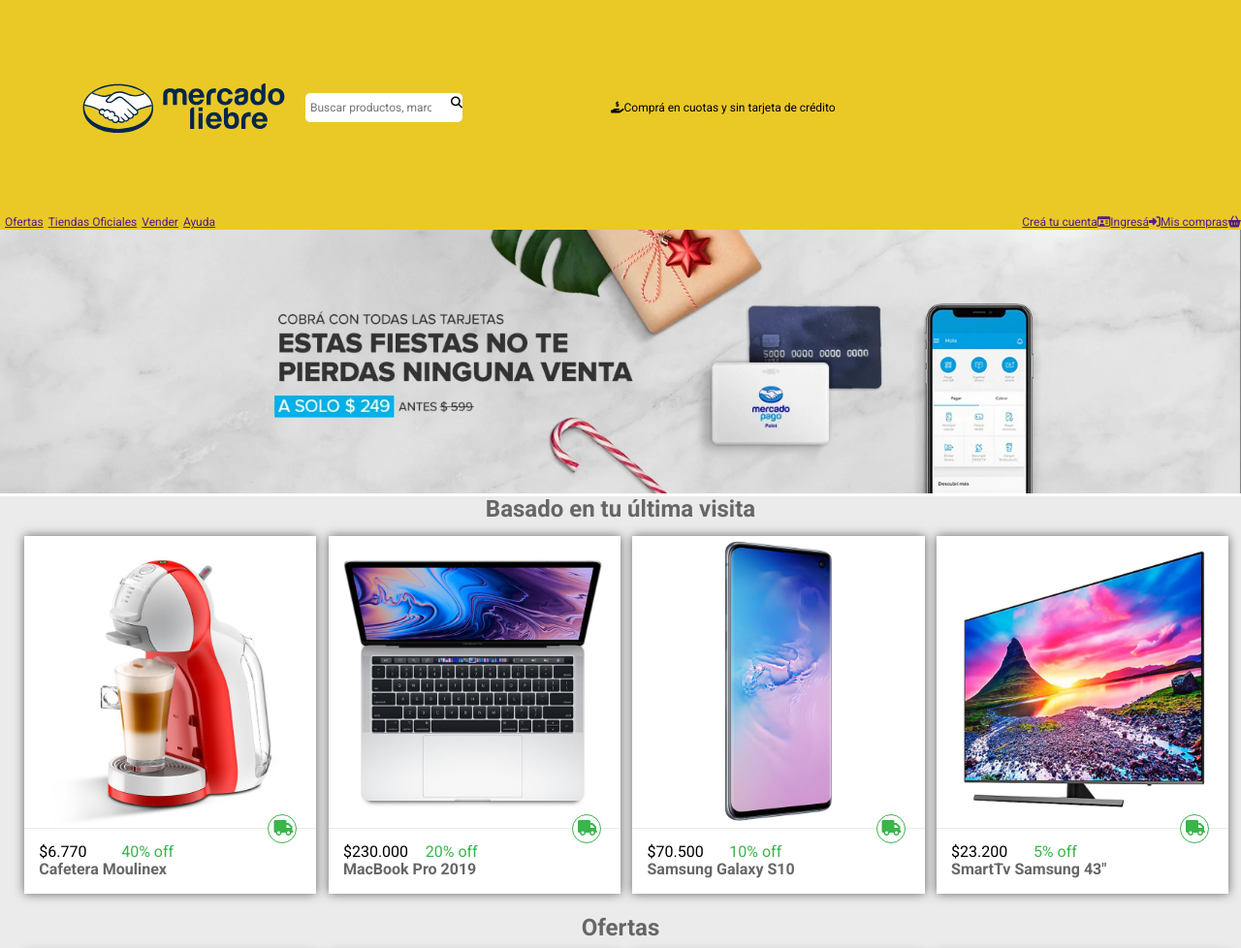
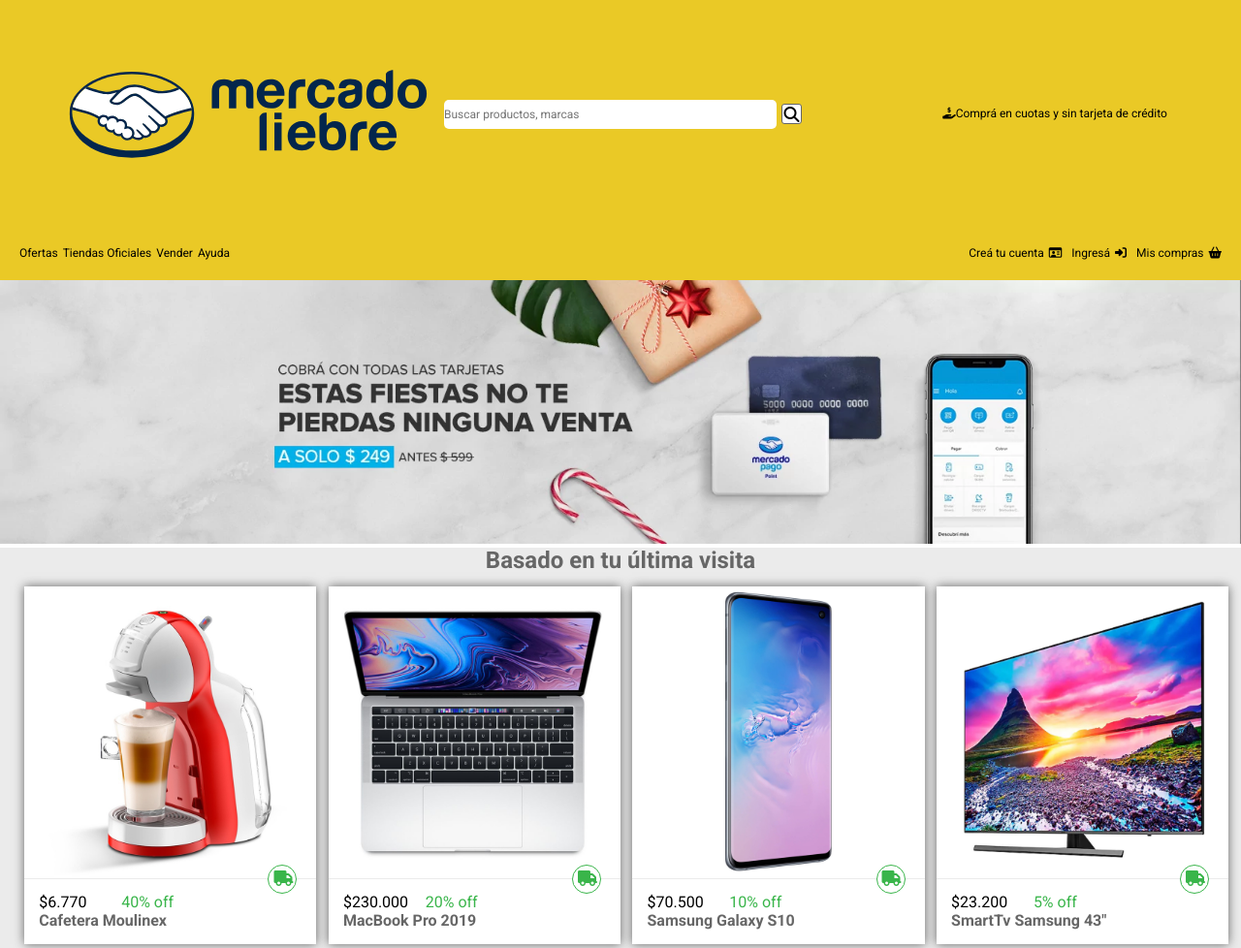
Before and after one commit to Garasaki/mercado-liebre, a website: page views/home.html in a window 1280 px wide. Shown: the top 978 px of the page at 97% size. Drawn offline with nearby package versions, Linux system fonts and the light colour scheme; files whose address does not match are found by name.

Commit message:
ultimo update clase flexbox terminada

```diff
--- a/public/css/styles.css
+++ b/public/css/styles.css
@@ -26,98 +26,41 @@
   text-align: center;
 }
 
-.header-logo{
+.header-logo {
   padding: 5%;
   display: flex;
   align-items: center;
 }
 
-.header-logo img{
+.header-logo img {
   width: 50%;
   padding: 20px;
 }
 
-.search-bar{
-border:none;
+.search-bar {
+  border: none;
   border-radius: 5px;
   font-size: 12px;
   height: 30px;
+}
+
+.search-wrap {
+  position: relative;
   width: 50%;
   padding: 5px;
 }
 
-.fa-search{
-background-color: var(white);
+.search-wrap input {
+  width: 100%;
+  padding-right: 20px;
+  margin-left: 5px;
 }
 
-.search-wrap{
-    position: relative;
-}
-
-.search-wrap input{
-width: 100%;
-padding-right: 20px;
-}
-
-.search-wrap i{
+.fa-search {
+  background-color: var(white);
   position: absolute;
-top: 4px;
-right: 0px;
-}
-
-
-.site {
-  display: none;
-}
-
-.login {
-  display: none;
-}
-
-.titulares {
-  font-size: 24px;
-  color: var(--gris-oscuro);
-}
-
-.precio {
-  margin-right: 5px;
-  font-size: 16px;
-}
-
-.fa-truck {
-  border: 1px solid #39b54a;
-  color: #39b54a;
-  font-size: 1rem;
-  padding: 5px;
-  border-radius: 50%;
-  display: block;
-  width: 30px;
-  height: 30px;
-  background-color: #fff;
-  right: 20px;
-  top: -15px;
-  position: absolute;
-}
-
-.bloque-precio {
-  display: flex;
-  justify-content: center;
-  align-items: center;
-  width: 100%;
-}
-
-.bloque-precio .descuento {
-  flex-basis: 70%;
-  font-size: 16px;
-  color: #39b54a;
-}
-
-.bloque-precio .precio {
-  flex-basis: 30%;
-}
-
-.product-title {
-  display: none;
+  top: 15px;
+  right: 5px;
 }
 
 .burger-menu {
@@ -132,10 +75,21 @@
   border-radius: 5px;
 }
 
+/* header style Nav menu*/
+.site {
+  display: none;
+}
+
+.login {
+  display: none;
+}
+
+/*banner */
 .banner img {
   width: 100vw;
 }
 
+/*main style*/
 main {
   text-align: center;
   background-color: var(--gris-claro);
@@ -154,6 +108,11 @@
   margin-bottom: 10px;
 }
 
+.titulares {
+  font-size: 24px;
+  color: var(--gris-oscuro);
+}
+
 main article img {
   width: 100%;
 }
@@ -167,9 +126,50 @@
   width: 100%;
 }
 
-footer .articulos {
+.bloque-precio {
+  display: flex;
+  justify-content: center;
+  align-items: center;
+  width: 100%;
+}
+
+.fa-truck {
+  border: 1px solid #39b54a;
+  color: #39b54a;
+  font-size: 1rem;
+  padding: 5px;
+  border-radius: 50%;
+  display: block;
+  width: 30px;
+  height: 30px;
+  background-color: #fff;
+  right: 20px;
+  top: -15px;
+  position: absolute;
+}
+
+.precio {
+  margin-right: 5px;
+  font-size: 16px;
+  flex-basis: 30%;
+}
+
+.descuento {
+  flex-basis: 70%;
+  font-size: 16px;
+  color: #39b54a;
+}
+
+.product-title {
+  display: none;
+}
+
+/*footer style*/
+
+footer {
   text-align: center;
   color: var(--gris-oscuro);
+  padding: 20px;
 }
 
 footer .articulos i {
@@ -178,41 +178,104 @@
   color: var(--celeste);
 }
 
+.copyright {
+  padding-top: 15px;
+}
+
 @media (min-width: 361px) {
-  .leyenda{
+  .leyenda {
     align-items: center;
     display: flex;
   }
-  .listas{
+  .header-logo {
+    flex-basis: 70%;
+    justify-content: space-between;
+  }
+
+  .header-logo img {
+    padding: 5px;
+  }
+
+  .search-wrap {
+    display: flex;
+    align-items: center;
+    justify-content: space-between;
+  }
+
+  .fa-search {
+    position: relative;
+    background-color: white;
+    top: 0;
+    right: 0;
+    font-size: 16px;
+    margin-left: 5px;
+    border: 1px solid var(--gris-oscuro);
+    border-radius: 3px;
+    padding: 1.5px;
+  }
+
+  header aside {
+    flex-basis: 30%;
+  }
+
+  .listas {
     display: flex;
     justify-content: space-between;
+    padding: 15px;
   }
+
+  .site {
+    display: flex;
+    justify-content: space-evenly;
+    align-items: center;
+  }
+  .site li {
+    padding-left: 5px;
+  }
+
+  .site li a {
+    text-decoration: none;
+    color: black;
+  }
+
+  .login {
+    display: flex;
+    justify-content: space-evenly;
+    align-items: center;
+  }
+
+  .login li {
+    padding: 5px;
+  }
+
+  .login li a {
+    text-decoration: none;
+    color: black;
+  }
+
+  .login li i {
+    padding-left: 5px;
+  }
+
+  .burger-menu {
+    display: none;
+  }
+
+  main article {
+    box-shadow: 0px 0px 10px rgb(100, 100, 100);
+    width: 45%;
+    margin-left: 2.5%;
+  }
+
   .product-title {
     font-size: 16px;
     color: var(--gris-oscuro);
     display: block;
   }
-  main article {
-    box-shadow: 0px 0px 10px rgb(100, 100, 100);
-    width: 45%;
-    margin-left: 2.5%;
-  }
-  .site {
-    display: flex;
-  }
-  .site li{
-  padding-left: 5px;
-  }
-  .login {
-    display: flex;
-  }
-  .burger-menu {
-    display: none;
-  }
 }
 
 @media (min-width: 769px) {
-  main section{
+  main section {
     padding: 1%;
   }
   main article {
--- a/views/home.html
+++ b/views/home.html
@@ -23,11 +23,10 @@
           <i class="fas fa-search"></i>
           </div>
         </div>
-
-        <div>
+        <aside>
           <i class="fas fa-hand-holding-usd"></i>Comprá en cuotas y sin tarjeta
           de crédito
-        </div>
+        </aside>
       </div>
       <div class="listas">
         <ul type="none" class="site">
@@ -55,7 +54,6 @@
     </div>
     <main>
       <h3 class="titulares">Basado en tu última visita</h3>
-
       <section>
         <article>
           <img src="/images/img-cafetera-moulinex.jpg" alt="cafetera" />
@@ -68,7 +66,6 @@
             <h4 class="product-title">Cafetera Moulinex</h4>
           </div>
         </article>
-
         <article>
           <img src="/images/img-macbook-pro-2019.jpg" alt="macbook" />
           <div class="product-description">
@@ -77,66 +74,9 @@
               <p class="precio">$230.000</p>
               <p class="descuento">20% off</p>
             </div>
-
             <h4 class="product-title">MacBook Pro 2019</h4>
           </div>
         </article>
-
-        <article>
-          <img src="/images/img-samsung-galaxy-s10.jpg" alt="celular" />
-          <div class="product-description">
-            <i class="fas fa-truck"></i>
-            <div class="bloque-precio">
-              <p class="precio">$70.500</p>
-              <p class="descuento">10% off</p>
-            </div>
-
-            <h4 class="product-title">Samsung Galaxy S10</h4>
-          </div>
-        </article>
-
-        <article>
-          <img src="/images/img-tv-samsung-smart.jpg" alt="smart" />
-          <div class="product-description">
-            <i class="fas fa-truck"></i>
-            <div class="bloque-precio">
-              <p class="precio">$23.200</p>
-              <p class="descuento">5% off</p>
-            </div>
-
-            <h4 class="product-title">SmartTv Samsung 43"</h4>
-          </div>
-        </article>
-      </section>
-
-      <h3 class="titulares">Ofertas</h3>
-      <section>
-        <article>
-          <img src="/images/img-cafetera-moulinex.jpg" alt="cafetera" />
-          <div class="product-description">
-            <i class="fas fa-truck"></i>
-            <div class="bloque-precio">
-              <p class="precio">$6.770</p>
-              <p class="descuento">40% OFF</p>
-            </div>
-
-            <h4 class="product-title">Cafetera Moulinex</h4>
-          </div>
-        </article>
-
-        <article>
-          <img src="/images/img-macbook-pro-2019.jpg" alt="macbook" />
-          <div class="product-description">
-            <i class="fas fa-truck"></i>
-            <div class="bloque-precio">
-              <p class="precio">$230.000</p>
-              <p class="descuento">20% off</p>
-            </div>
-
-            <h4 class="product-title">MacBook Pro 2019</h4>
-          </div>
-        </article>
-
         <article>
           <img src="/images/img-samsung-galaxy-s10.jpg" alt="celular" />
           <div class="product-description">
@@ -148,7 +88,53 @@
             <h4 class="product-title">Samsung Galaxy S10</h4>
           </div>
         </article>
-
+        <article>
+          <img src="/images/img-tv-samsung-smart.jpg" alt="smart" />
+          <div class="product-description">
+            <i class="fas fa-truck"></i>
+            <div class="bloque-precio">
+              <p class="precio">$23.200</p>
+              <p class="descuento">5% off</p>
+            </div>
+            <h4 class="product-title">SmartTv Samsung 43"</h4>
+          </div>
+        </article>
+      </section>
+      <h3 class="titulares">Ofertas</h3>
+      <section>
+        <article>
+          <img src="/images/img-cafetera-moulinex.jpg" alt="cafetera" />
+          <div class="product-description">
+            <i class="fas fa-truck"></i>
+            <div class="bloque-precio">
+              <p class="precio">$6.770</p>
+              <p class="descuento">40% OFF</p>
+            </div>
+            <h4 class="product-title">Cafetera Moulinex</h4>
+          </div>
+        </article>
+        <article>
+          <img src="/images/img-macbook-pro-2019.jpg" alt="macbook" />
+          <div class="product-description">
+            <i class="fas fa-truck"></i>
+            <div class="bloque-precio">
+              <p class="precio">$230.000</p>
+              <p class="descuento">20% off</p>
+            </div>
+            <h4 class="product-title">MacBook Pro 2019</h4>
+          </div>
+        </article>
+        <article>
+          <img src="/images/img-samsung-galaxy-s10.jpg" alt="celular" />
+          <div class="product-description">
+            <i class="fas fa-truck"></i>
+            <div class="bloque-precio">
+              <p class="precio">$70.500</p>
+              <p class="descuento">10% off</p>
+            </div>
+            <h4 class="product-title">Samsung Galaxy S10</h4>
+          </div>
+        </article>
         <article>
           <img src="/images/img-tv-samsung-smart.jpg" alt="smart-tv" />
           <div class="product-description">
@@ -162,7 +148,6 @@
         </article>
       </section>
     </main>
-
     <footer>
       <section class="articulos">
         <article>
@@ -175,7 +160,6 @@
             efectivo en puntos de pago. ¡Y siempre es seguro!
           </p>
         </article>
-
         <article>
           <i class="fas fa-gift"></i>
           <p>
@@ -186,7 +170,6 @@
             miles de productos. Es un beneficio de Mercado Puntos.
           </p>
         </article>
-
         <article>
           <i class="fas fa-user-shield"></i>
           <p>
@@ -198,7 +181,6 @@
           </p>
         </article>
       </section>
-
       <section class="copyright">
         <p>Copyright © 1999-2020 MercadoLiebre S.R.L.</p>
       </section>
```
Also changed, not shown: test.html (deleted, +0 -13 lines). Lines whose indentation alone changed are shown as unchanged.
